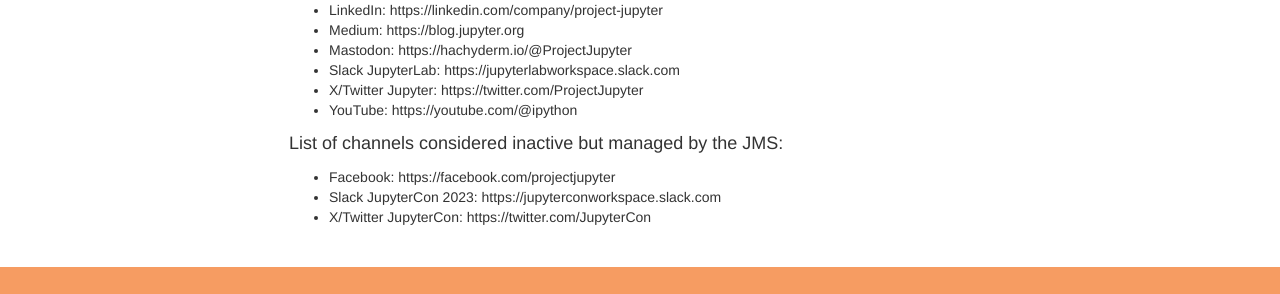
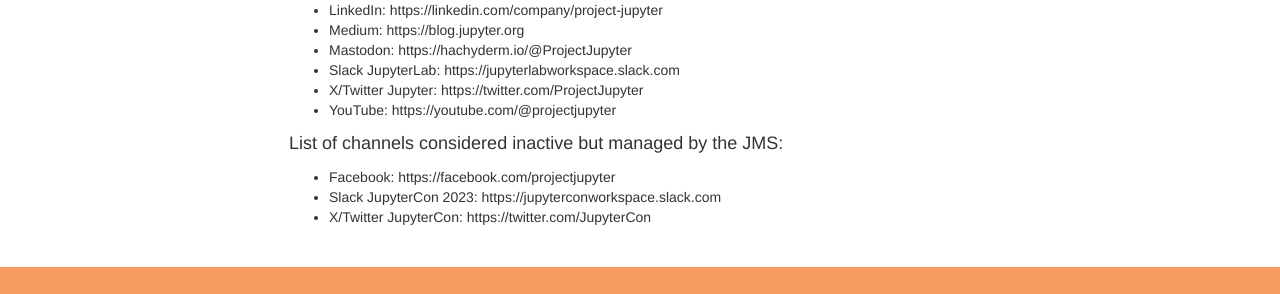
Before and after one commit to jupyter/jupyter.github.io, a Jekyll site: the page built from social.md, in a window 1280 px wide. Shown: the part 1124-1418 px from the top of the page. Built offline with Jekyll 4.4.1, drawn with Linux system fonts in a browser that asks for light colours; comment, search, counter and statistics services are not loaded; some of the changed lines change nothing that is shown.

Commit message:
update youtube link

```diff
--- a/social.md
+++ b/social.md
@@ -26,7 +26,7 @@
 - Mastodon:  https://hachyderm.io/@ProjectJupyter
 - Slack JupyterLab: https://jupyterlabworkspace.slack.com
 - X/Twitter Jupyter: https://twitter.com/ProjectJupyter
-- YouTube: https://youtube.com/@ipython
+- YouTube: https://youtube.com/@projectjupyter
 
 List of channels considered inactive but managed by the JMS:
 
```
